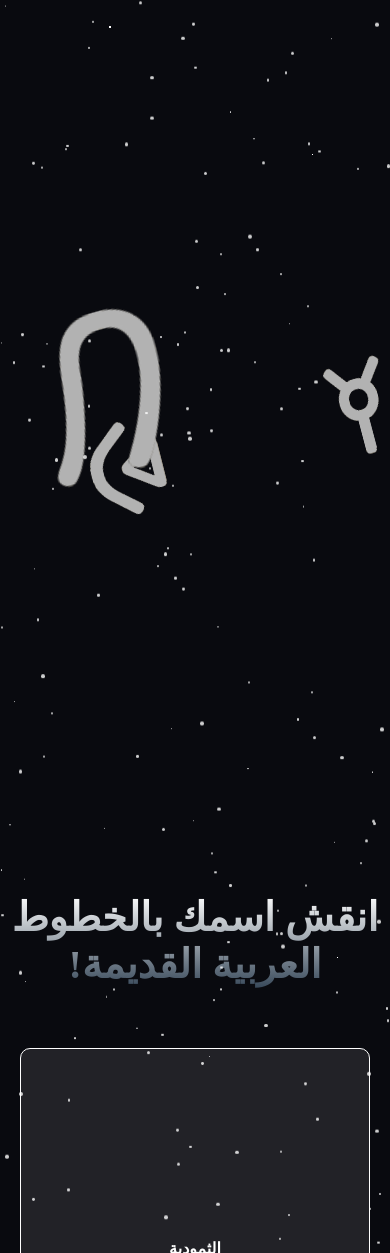
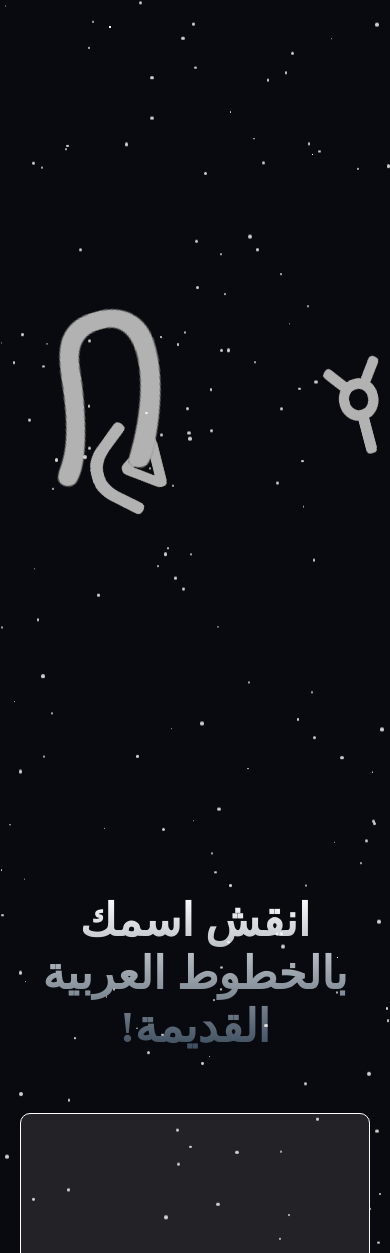
Before and after one commit to THEHANOUF/thamad, a plain HTML site: page index.html in a window 390 px wide. Shown: the top 1253 px of the page. Drawn offline with nearby package versions, Linux system fonts and the light colour scheme; a web font is replaced by a local one.

Commit message:
Update styles.css

```diff
--- a/styles.css
+++ b/styles.css
@@ -28,12 +28,12 @@ body {
 /* Responsive Adjustments for Mobile */
 @media (max-width: 768px) {
     .title {
-        font-size: 40px !important; /* Smaller font size for the title on mobile */
-        margin: 30px 0 !importanat; /* Reduced margin */
+        font-size: 45px !important; /* Smaller font size for the title on mobile */
+        margin: 25px 0 !importanat; /* Reduced margin */
     }
 
      .slider {
-        width: 80%;
+        width: 60%;
         height: auto;
     }
 
```
